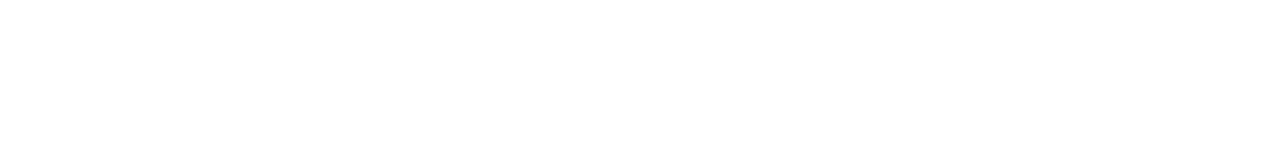
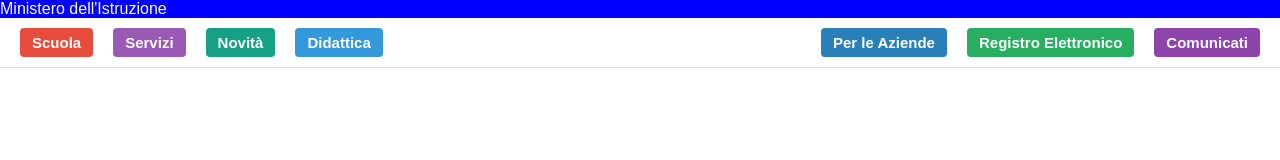
Before and after one commit to Conte-dev/HTML-schhol-site, a plain HTML site: page index.html in a window 1280 px wide. Drawn offline with Linux system fonts and the light colour scheme.

Commit message:
fine della navbar

```diff
--- a/index.html
+++ b/index.html
@@ -3,9 +3,27 @@
     <meta charset="UTF-8">
     <meta name="viewport" content="width=device-width, initial-scale=1.0">
     <title>ISTITUTO VOLTERRA</title>
+    <link rel="favincon" href="">
+    <link rel="stylesheet" href="stile.css">
 </head>
-    <link rel="favincon" href="">
 <body>
+    <header>
+        <a href="https://www.mim.gov.it">Ministero dell'Istruzione</a>
+    </header>
+     <body>
+        <nav class="delimita-nav">
+            <div class="sinistra">
+                <a href="#" class="nav-item scuola">Scuola</a>
+                <a href="#" class="nav-item servizi">Servizi</a>
+                <a href="#" class="nav-item novita">Novità</a>
+                <a href="#" class="nav-item didattica">Didattica</a>
+            </div>
 
-</body>
+            <div class="destra">
+                <a href="#" class="nav-item aziende">Per le Aziende</a>
+                <a href="#" class="nav-item registro">Registro Elettronico</a>
+                <a href="#" class="nav-item comunicati">Comunicati</a>
+            </div>
+        </nav>
+     </body>
 </html>
--- a/stile.css
+++ b/stile.css
@@ -0,0 +1,81 @@
+header{
+    background-color:blue;
+}
+a{
+    color:white;
+    text-decoration:none;
+}
+body {
+    margin: 0;
+    font-family: Arial, sans-serif;
+    background-color: white;
+}
+
+.delimita-nav {
+    display: flex;
+    justify-content: space-between;
+    align-items: center;
+    width: 100%;
+    padding: 10px 0;
+    border-bottom: 1px solid #e0e0e0;
+}
+
+.sinistra {
+    display: flex;
+    gap: 20px;
+    margin-left: 20px;
+}
+
+.destra {
+    display: flex;
+    gap: 20px;
+    margin-right: 20px;
+}
+
+.nav-item {
+    padding: 6px 12px;
+    border-radius: 4px;
+    color: white;
+    text-decoration: none;
+    font-size: 15px;
+    font-weight: bold;
+    display: inline-block;
+    text-align: center;
+}
+
+/* Left buttons with specific colors */
+.scuola {
+    background-color: #e74c3c;
+    color: white;
+}
+
+.servizi {
+    background-color: #9b59b6;
+    color: white;
+}
+
+.novita {
+    background-color: #16a085;
+    color: white;
+}
+
+.didattica {
+    background-color: #3498db;
+    color: white;
+}
+
+/* Right buttons with specific colors */
+.aziende {
+    background-color: #2980b9;
+    color: white;
+}
+
+.registro {
+    background-color: #27ae60;
+    color: white;
+}
+
+.comunicati {
+    background-color: #8e44ad;
+    color: white;
+}
```
